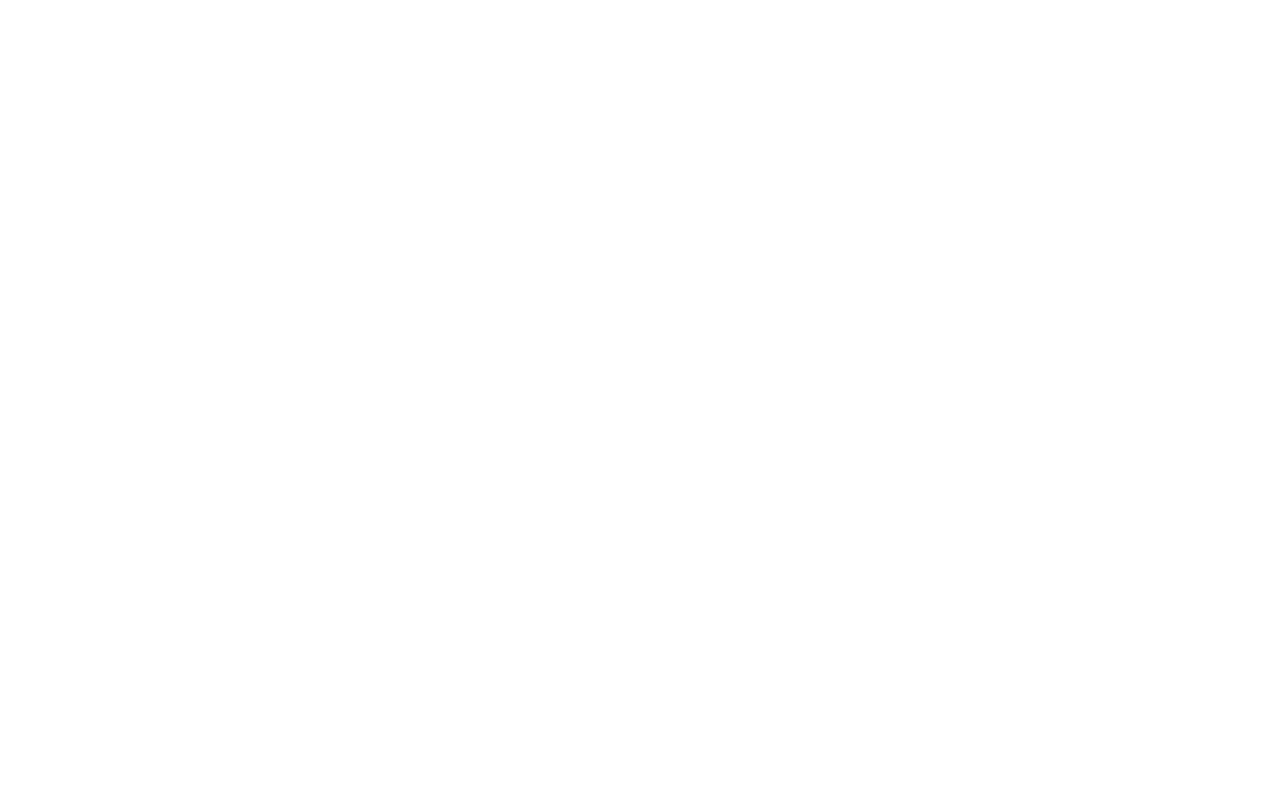
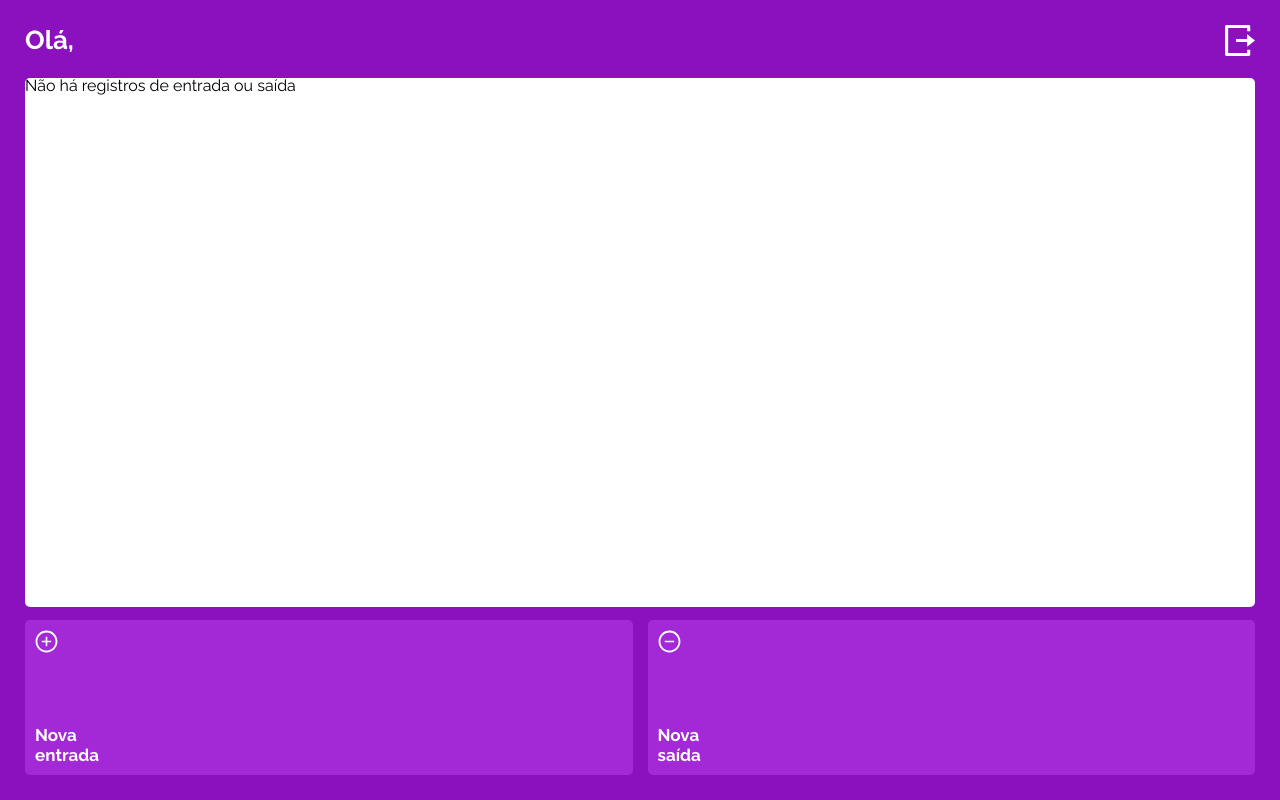
Before and after one commit to thaysomine/projeto13-mywallet-front, a React (Create React App) app: page /account in a window 1280 px wide. Before the commit this address had no page. Built offline with nearby package versions, Linux system fonts and the light colour scheme; a web font is replaced by a local one.

Commit message:
feat: sign-in and sign-up connect with the backend

```diff
--- a/package.json
+++ b/package.json
@@ -4,6 +4,7 @@
   "private": true,
   "dependencies": {
     "@bootcamp-ra/cra-template": "1.0.3",
+    "axios": "^0.27.2",
     "react": "^18.1.0",
     "react-dom": "^18.1.0",
     "react-router-dom": "^6.3.0",
--- a/src/components/Account.js
+++ b/src/components/Account.js
@@ -1,6 +1,92 @@
+import styled from 'styled-components'
+import { useContext } from 'react';
+
+import UserContext from '../context/UserContext';
+import sair from '../assets/sair.svg';
+import entrada from '../assets/entrada.svg';
+import saida from '../assets/saida.svg';
+
 export default function Account() {
+    const {user: {name, token}} = useContext(UserContext);
     return (
-        <>
-            <h1>MyWallet</h1>
-        </>
+        <Div>
+            <Header>
+                <h1>Olá, {name}</h1>
+                <img src={sair} alt="sair" />
+            </Header>
+            <Main>
+                <h2>Não há registros de entrada ou saída</h2>
+            </Main>
+            <Footer>
+                <div>
+                    <img src={entrada} alt="entrada" />
+                    <h3>Nova <br></br> entrada</h3>
+                </div>
+                <div>
+                    <img src={saida} alt="saida" />
+                    <h3>Nova <br></br> saída</h3>
+                </div>
+            </Footer>
+        </Div>
+    )
 }
+
+// styled components
+const Div = styled.div`
+    width: 100%;
+    height: 100vh;
+    background-color: #8C11BE;
+    box-sizing: border-box;
+    padding: 25px;
+    display: flex;
+    flex-direction: column;
+    h1 {
+        font-style: normal;
+        font-weight: 700;
+        font-size: 26px;
+        line-height: 31px;
+        color: #FFFFFF;
+    }
+`;
+const Header = styled.div`
+    display: flex;
+    justify-content: space-between;
+    margin-bottom: 22px;
+`;
+const Main = styled.div`
+    width: 100%;
+    height: 100vh;
+    background-color: #FFFFFF;
+    border-radius: 5px;
+    margin-bottom: 13px;
+`;
+const Footer = styled.div`
+    display: grid;
+    grid-template-columns: 1fr 1fr;
+    grid-template-rows: 155px;
+    gap: 0px 15px;
+    div {
+        width: 100%;
+        position: relative;
+        height: 155px;
+        background-color: #A328D6;
+        border-radius: 5px;
+    }
+    img {
+        width: 25px;
+        height: 25px;
+        position: absolute;
+        top: 9px;
+        left: 9px;
+    }
+    h3 {
+        width: 100%;
+        font-weight: 700;
+        font-size: 17px;
+        line-height: 20px;
+        color: #FFFFFF;
+        position: absolute;
+        bottom: 10px;
+        left: 10px;
+    }
+`;
--- a/src/components/App.js
+++ b/src/components/App.js
@@ -2,23 +2,25 @@
 import { BrowserRouter, Routes, Route } from "react-router-dom";
 import { useState } from 'react';
 
+import '../style/reset.css';
+import '../style/style.css';
+
 import Login from './Login';
 import Signup from './Signup';
-import '../style/reset.css';
-import '../style/style.css';
-//import Signup from './Signup';
-//import Account from './Account';
+import Account from './Account';
+import UserContext from '../context/UserContext';
 
 export default function App() {
+    const [user, setUser] = useState({});
     return (
+        <UserContext.Provider value={{ user, setUser }}>
             <BrowserRouter>
                 <Routes>
                     <Route path="/" element={<Login />} />
                     <Route path="/sign-up" element={<Signup />} />
+                    <Route path="/account" element={<Account />} />
                 </Routes>
             </BrowserRouter>
+        </UserContext.Provider>
     )
 }
-
-//
-// <Route path="/account" element={<Account />} />
--- a/src/components/Login.js
+++ b/src/components/Login.js
@@ -1,13 +1,47 @@
 import styled from 'styled-components';
+import axios from 'axios';
+import { useState, useContext } from 'react';
 import { Link, useNavigate } from "react-router-dom";
+import UserContext from '../context/UserContext';
 
 export default function Login() {
+    const navigate = useNavigate();
+    const { user, setUser } = useContext(UserContext);
+    const [login, setLogin] = useState({email:"", password:""});
+
+    console.log(user);
+    console.log(login);
+
+    async function handleLogin(e) {
+        e.preventDefault();
+        const URL = 'http://localhost:5000/sign-in';
+
+        try {
+            const response = await axios.post(URL, login);
+            console.log(response);
+            setUser(response.data);
+            navigate('/account');
+        } catch (error) {
+            console.log(error);
+        }
+    }
+
     return (
         <Div>
             <h1>MyWallet</h1>
-            <form>
-                <input type="text" placeholder="E-mail" />
-                <input type="password" placeholder="Senha" />
+            <form onSubmit={handleLogin}>
+                <input
+                    type="text"
+                    placeholder="E-mail"
+                    required
+                    onChange={(email) => setLogin({...login, email:email.target.value})}
+                />
+                <input
+                    type="password"
+                    placeholder="Senha"
+                    required
+                    onChange={(password) => setLogin({...login, password:password.target.value})}
+                />
                 <button type="submit">Entrar</button>
             </form>
             <Link to="/sign-up">
--- a/src/components/Signup.js
+++ b/src/components/Signup.js
@@ -1,15 +1,58 @@
 import styled from 'styled-components';
 import { Link, useNavigate } from "react-router-dom";
+import { useState } from 'react';
+import axios from 'axios';
 
 export default function Signup() {
+    const navigate = useNavigate();
+    const [signup, setSignup] = useState({
+        name: '',
+        email: '',
+        password: '',
+        confirmPassword: ''
+    });
+
+    async function handleSignup(e) {
+        e.preventDefault();
+        const URL = 'http://localhost:5000/sign-up';
+
+        try {
+            const response = await axios.post(URL, signup);
+            console.log(response);
+            navigate('/');
+        } catch (error) {
+            console.log(error);
+        }
+    }
+
     return (
         <Div>
         <h1>MyWallet</h1>
-        <form>
-            <input type="text" placeholder="Nome" />
-            <input type="text" placeholder="E-mail" />
-            <input type="password" placeholder="Senha" />
-            <input type="password" placeholder="Confirme a senha" />
+        <form onSubmit={handleSignup}>
+            <input
+                type="text"
+                placeholder="Nome"
+                required
+                onChange={(name) => setSignup({...signup, name:name.target.value})}
+            />
+            <input
+                type="text"
+                placeholder="E-mail"
+                required
+                onChange={(email) => setSignup({...signup, email:email.target.value})}
+            />
+            <input
+                type="password"
+                placeholder="Senha"
+                required
+                onChange={(password) => setSignup({...signup, password:password.target.value})}
+            />
+            <input
+                type="password"
+                placeholder="Confirme a senha"
+                required
+                onChange={(confirmPassword) => setSignup({...signup, confirmPassword:confirmPassword.target.value})}
+            />
             <button type="submit">Cadastrar</button>
         </form>
         <Link to="/">
--- /dev/null
+++ b/src/context/UserContext.js
@@ -0,0 +1,5 @@
+import { createContext } from "react";
+
+const UserContext = createContext();
+
+export default UserContext;
--- a/src/style/style.css
+++ b/src/style/style.css
@@ -2,4 +2,5 @@ body {
     width: 100%;
     height: 100%;
     font-family: 'Raleway';
+    background-color: #8C11BE;
 }
```
Also changed, not shown: 1 other file (tests, documents, lock files or other folders).
